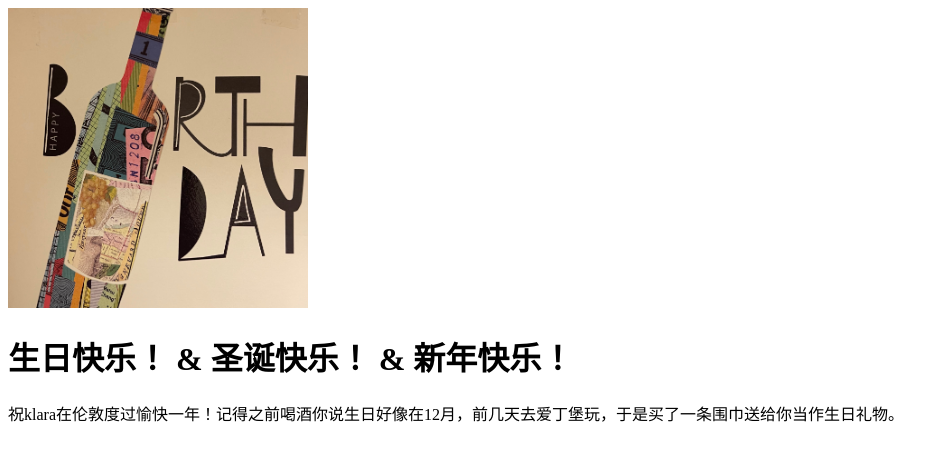
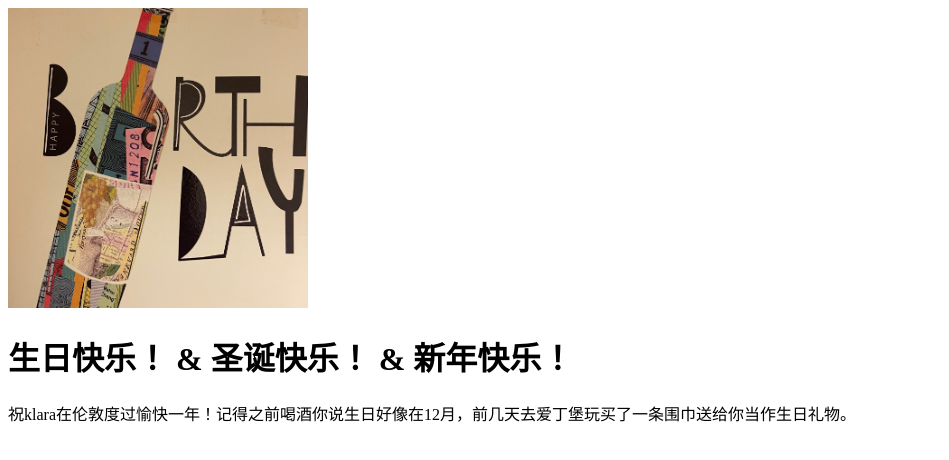
Before and after one commit to CJJ8848/CJJ8848.github.io, a plain HTML site: page index.html in a window 1280 px wide. Shown: the whole page, without its empty margins (0-949 px from the left). Drawn offline with Linux system fonts and the light colour scheme.

Commit message:
Update index.html

```diff
--- a/index.html
+++ b/index.html
@@ -3,6 +3,6 @@
 <body>
 <img src="img1.jpg" alt="happybirthday" width="300" height="300">
 <h1>生日快乐！ & 圣诞快乐！ & 新年快乐！</h1>
-<p>祝klara在伦敦度过愉快一年！记得之前喝酒你说生日好像在12月，前几天去爱丁堡玩，于是买了一条围巾送给你当作生日礼物。</p>
+<p>祝klara在伦敦度过愉快一年！记得之前喝酒你说生日好像在12月，前几天去爱丁堡玩买了一条围巾送给你当作生日礼物。</p>
 </body>
 </html>
```
